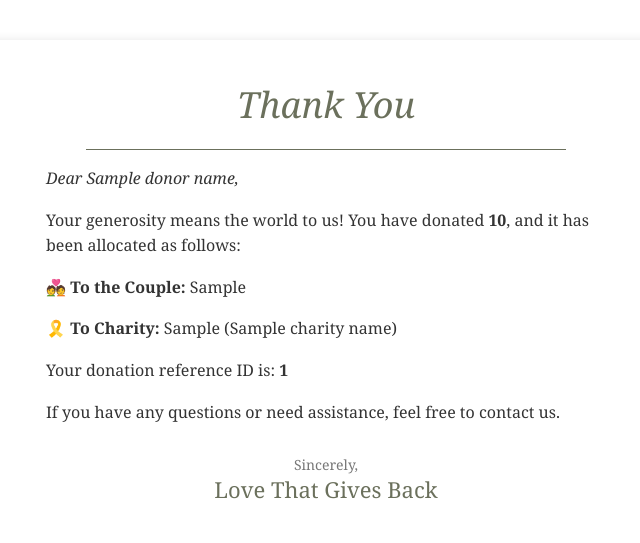
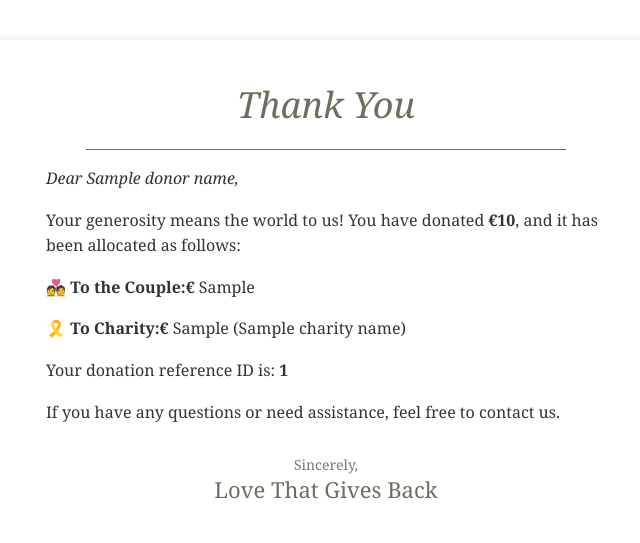
Before and after one commit to alanmaizon/love, a Django app: template love_backend/templates/thank_you.html in a window 1280 px wide. Shown: the top 543 px of the page, without its empty margins (24-664 px from the left). Run offline with Django 5.2, Linux system fonts and the light colour scheme; the template is opened without the code that fills it: most values are stand-ins (such as "Sample title", 1, 10 or a date in 2020).

Commit message:
Update thank_you.html

```diff
--- a/love_backend/templates/thank_you.html
+++ b/love_backend/templates/thank_you.html
@@ -21,7 +21,7 @@
             position: relative;
             text-align: center;
             background-image: url('{{ flower_top_url }}'), url('{{ flower_bottom_url }}');
-            background-position: top 20px right 20px, bottom left;
+            background-position: top 20px left 20px, bottom right;
             background-repeat: no-repeat, no-repeat;
             background-size: 120px, 120px; /* Adjust size as needed */
         }
@@ -64,10 +64,10 @@
             <p><em>Dear {{ donor_name }},</em></p>
             <p>
                 Your generosity means the world to us! You have donated
-                <strong>{{ amount }}</strong>, and it has been allocated as follows:
+                <strong>€{{ amount }}</strong>, and it has been allocated as follows:
             </p>
-            <p><strong>💑 To the Couple:</strong> {{ couple_allocation }}</p>
-            <p><strong>🎗️ To Charity:</strong> {{ charity_allocation }} ({{ charity_name }})</p>
+            <p><strong>💑 To the Couple:€</strong> {{ couple_allocation }}</p>
+            <p><strong>🎗️ To Charity:€</strong> {{ charity_allocation }} ({{ charity_name }})</p>
             <p>Your donation reference ID is: <strong>{{ reference_id }}</strong></p>
             <p>If you have any questions or need assistance, feel free to contact us.</p>
         </div>
```
